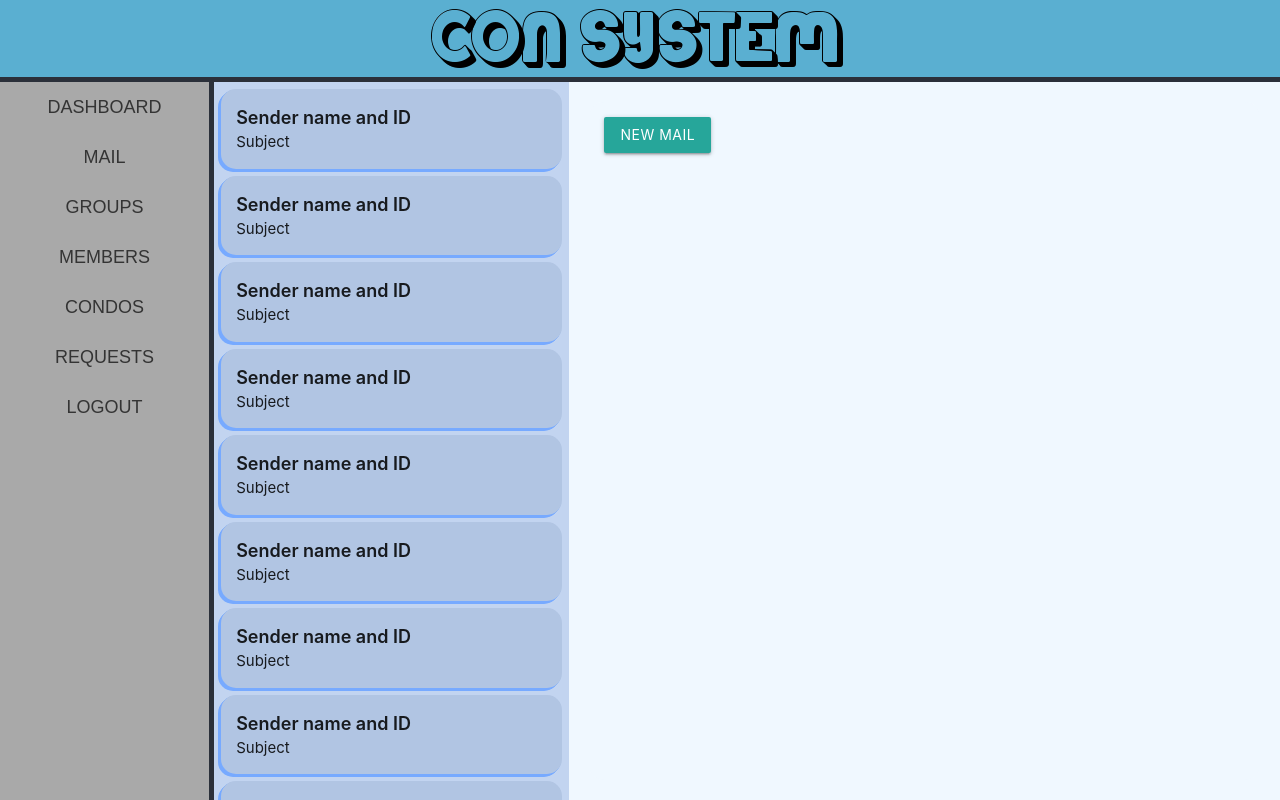
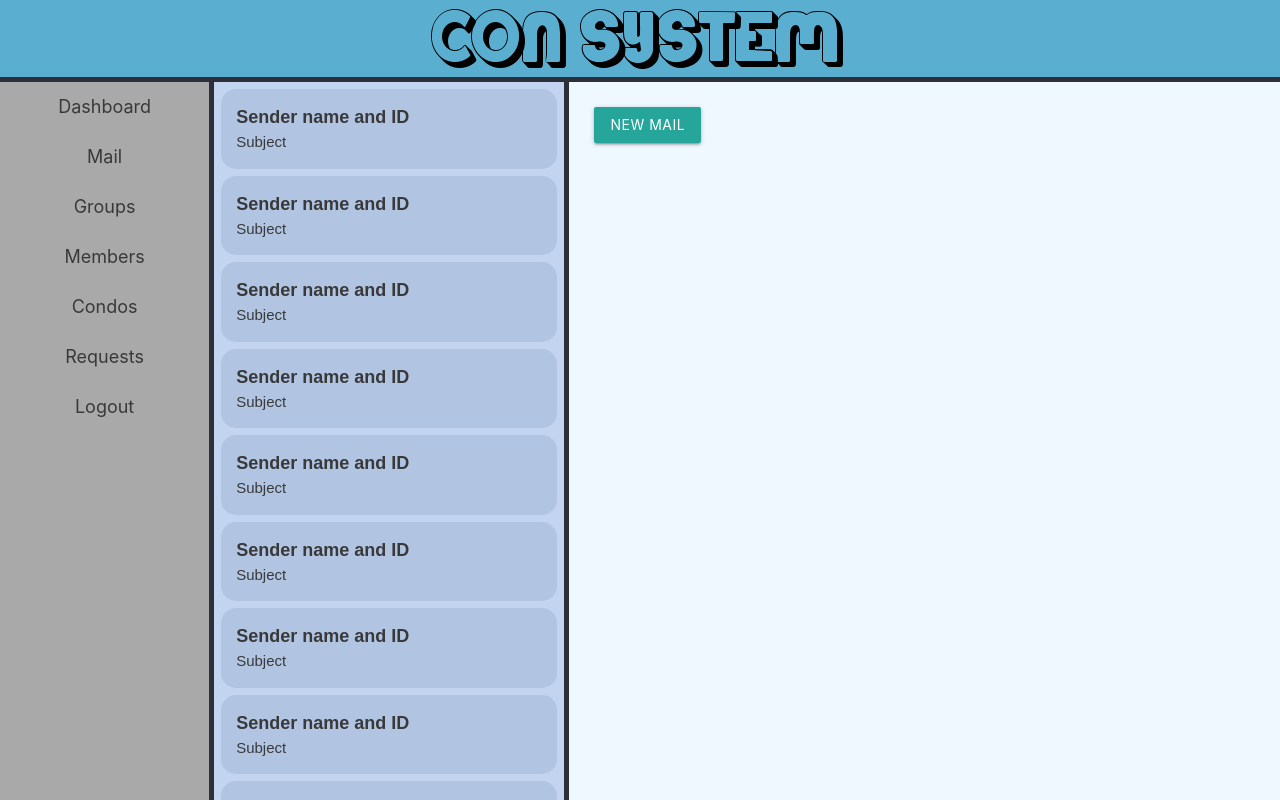
Before and after one commit to samgo1/Condo-Association-Project, a PHP site: page / in a window 1280 px wide. Run offline with PHP 8.4, Linux system fonts and the light colour scheme.

Commit message:
Tweaked styling on mail view

```diff
--- a/components/mail/newMail.php
+++ b/components/mail/newMail.php
@@ -4,7 +4,7 @@
         <label for="textarea">To</label>
         <textarea id="textarea2" class="materialize-textarea" data-length="120"></textarea>
         <label for="textarea2">Subject</label>
-        <textarea id="textarea3" class="materialize-textarea" data-length="400"></textarea>
+        <textarea id="textarea3" class="myTextarea" data-length="400"></textarea>
         <label for="textarea3">Message</label>
         <div class="file-field input-field image">
             <div class="btn">
--- a/css/index.css
+++ b/css/index.css
@@ -3,6 +3,8 @@ body {
   height: 100%;
   margin: 0;
   background-color: #2b303a;
+  font-family: Arial, Helvetica, sans-serif;
+  color: #393939;
 }
 
 .gridcontainer {
@@ -38,13 +40,19 @@ body {
   background-color: aliceblue;
 }
 
-.menubar button {
+.menubar button,
+.menubar button:active,
+.menubar button:focus {
   width: 100%;
   height: 50px;
-  font-family: Arial, Helvetica, sans-serif;
   font-size: larger;
+  background-color: transparent;
+  color: #393939;
+  border: none;
+  border-radius: 0;
 }
 
 .menubar button:hover {
   background-color: #cbcbcb;
+  box-shadow: none;
 }
--- a/css/views/dashboard.css
+++ b/css/views/dashboard.css
@@ -5,22 +5,20 @@
 }
 
 .postContainer {
-    font-family: Helvetica, sans-serif;
   display: flex;
   flex-direction: column;
   background-color: #c2d4f0;
-    margin-top:30px;
+  margin-top: 30px;
   margin-bottom: 30px;
   margin-left: auto;
   margin-right: auto;
   border-radius: 15px;
   padding: 20px;
-    min-height:20%;
+  min-height: 20%;
   width: 60%;
 }
 
 .postLabel {
-
   font-weight: bolder;
   font-size: 24px;
 }
--- a/css/views/mail.css
+++ b/css/views/mail.css
@@ -4,7 +4,7 @@
   display: grid;
   grid-template-rows: repeat(12, 1fr);
   grid-template-columns: repeat(12, 1fr);
-
+  background-color: #2b303a;
 }
 
 .inboxContainer {
@@ -12,6 +12,7 @@
   grid-column: 1/5;
   background-color: #c2d4f0;
   overflow-y: scroll;
+  margin-right: 5px;
 }
 
 .inboxItem {
@@ -19,11 +20,6 @@
   border-radius: 15px;
   margin: 7px;
   padding: 15px;
-    box-shadow:  -1px 1px #77aaff,
-         -1px 1px #77aaff,
-         -2px 2px #77aaff,
-         -2px 2px #77aaff,
-         -3px 3px #77aaff;
 }
 
 .sender {
@@ -40,9 +36,7 @@
   grid-template-rows: repeat(12, 1fr);
   grid-row: 1/13;
   grid-column: 5/13;
-    padding: 15px;
-    margin: 20px;
-    border-radius: 15px;
+  padding: 25px;
   background-color: aliceblue;
   overflow-y: scroll;
 }
@@ -50,10 +44,12 @@
 .bar {
   grid-row: 1/2;
   border-radius: 15px;
+  margin-bottom: 25px;
 }
 
 .messageArea {
-    grid-row: 2/13;
+  display: flex;
+  flex-direction: column;
   border-radius: 15px;
 }
 
@@ -72,3 +68,12 @@
   padding: 15px;
   border-radius: 15px;
 }
+
+.myTextarea {
+    margin-top: 10px;
+    border-width:1px;
+    padding: 10px;
+    height: 150px;
+    border-radius: 4px;
+    border-color: #9e9e9e;
+}
--- a/index.php
+++ b/index.php
@@ -16,13 +16,13 @@
                 <img src="./assets/con logo.png" alt="">
             </div>
             <div class="menubar">
-                <button class="btn-flat" onClick="show('dashboard')">Dashboard</button>
-                <button class="btn-flat" onClick="show('mail')">Mail</button>
-                <button class="btn-flat" onClick="show('groups')">Groups</button>
-                <button class="btn-flat" onClick="show('members')">Members</button>
-                <button class="btn-flat" onClick="show('condos')">Condos</button>
-                <button class="btn-flat" onClick="show('requests')">Requests</button>
-                <button class="btn-flat" onClick="show('logout')">Logout</button>
+                <button onClick="show('dashboard')">Dashboard</button>
+                <button onClick="show('mail')">Mail</button>
+                <button onClick="show('groups')">Groups</button>
+                <button onClick="show('members')">Members</button>
+                <button onClick="show('condos')">Condos</button>
+                <button onClick="show('requests')">Requests</button>
+                <button onClick="show('logout')">Logout</button>
             </div>
             <div class="mainview" id="mainView"></div>
         </div>
```
Lines whose indentation alone changed are shown as unchanged.
